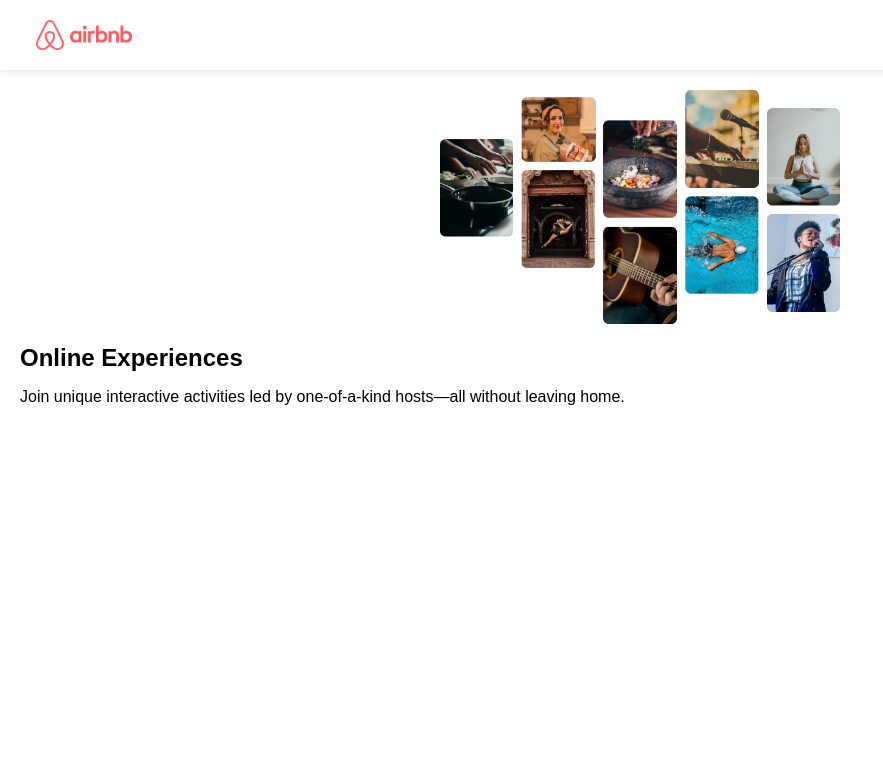
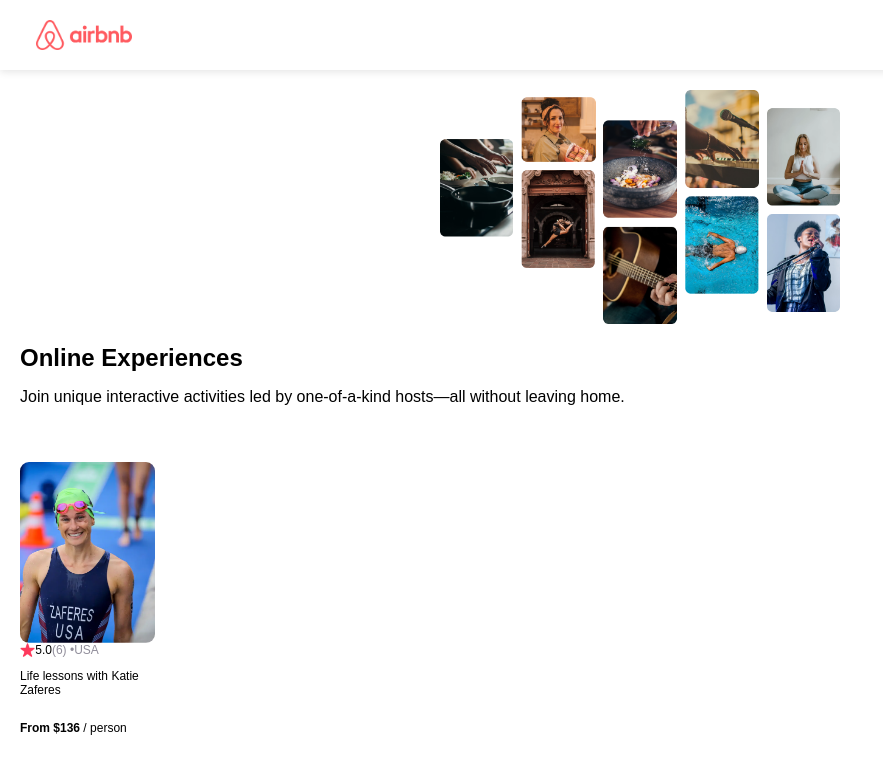
Before and after one commit to alexmcdermid/air-bnb-experiences-clone, a React (Create React App) app: page / in a window 1280 px wide. Shown: the top 774 px of the page, without its empty margins (0-883 px from the left). Built offline with nearby package versions, Linux system fonts and the light colour scheme.

Commit message:
card component base

```diff
--- a/src/App.js
+++ b/src/App.js
@@ -1,12 +1,14 @@
 import './App.css';
 import Navbar from "./components/Navbar/Navbar"
 import Hero from "./components/Hero/Hero"
+import Card from './components/Card/Card';
 
 function App() {
   return (
     <div className="App">
       <Navbar/>
       <Hero/>
+      <Card/>
     </div>
   );
 }
--- /dev/null
+++ b/src/components/Card/Card.css
@@ -0,0 +1,29 @@
+.card{
+    padding: 20px;
+    display: flex;
+    flex-direction: column;
+    width: 175px;
+    font-size: 12px;
+}
+
+.card--image{
+    width: 100%;
+    border-radius: 9px;
+}
+
+.card--stats{
+    display: flex;
+    align-items: center;
+}
+
+.card--star{
+    height: 14px;
+}
+
+.gray{
+    color: #918E9B;
+}
+
+.bold{
+    font-weight: bold;
+}
--- /dev/null
+++ b/src/components/Card/Card.js
@@ -0,0 +1,18 @@
+import React from 'react';
+import "./Card.css";
+
+export default function Card() {
+  return (
+      <div className='card'>
+          <img src={require("../../images/katie-zaferes.png")} className="card--image" alt=""></img>
+          <div className='card--stats'>
+            <img src={require("../../images/star.png")} className="card--star" alt=""/>
+            <span>5.0</span>
+            <span className='gray'>(6) • </span>
+            <span className='gray'>USA</span>
+          </div>
+          <p>Life lessons with Katie Zaferes</p>
+          <p><span className='bold'>From $136</span> / person</p>
+      </div>
+  )
+}
```
Also changed, not shown: src/images/katie-zaferes.png (added), src/images/star.png (added).
